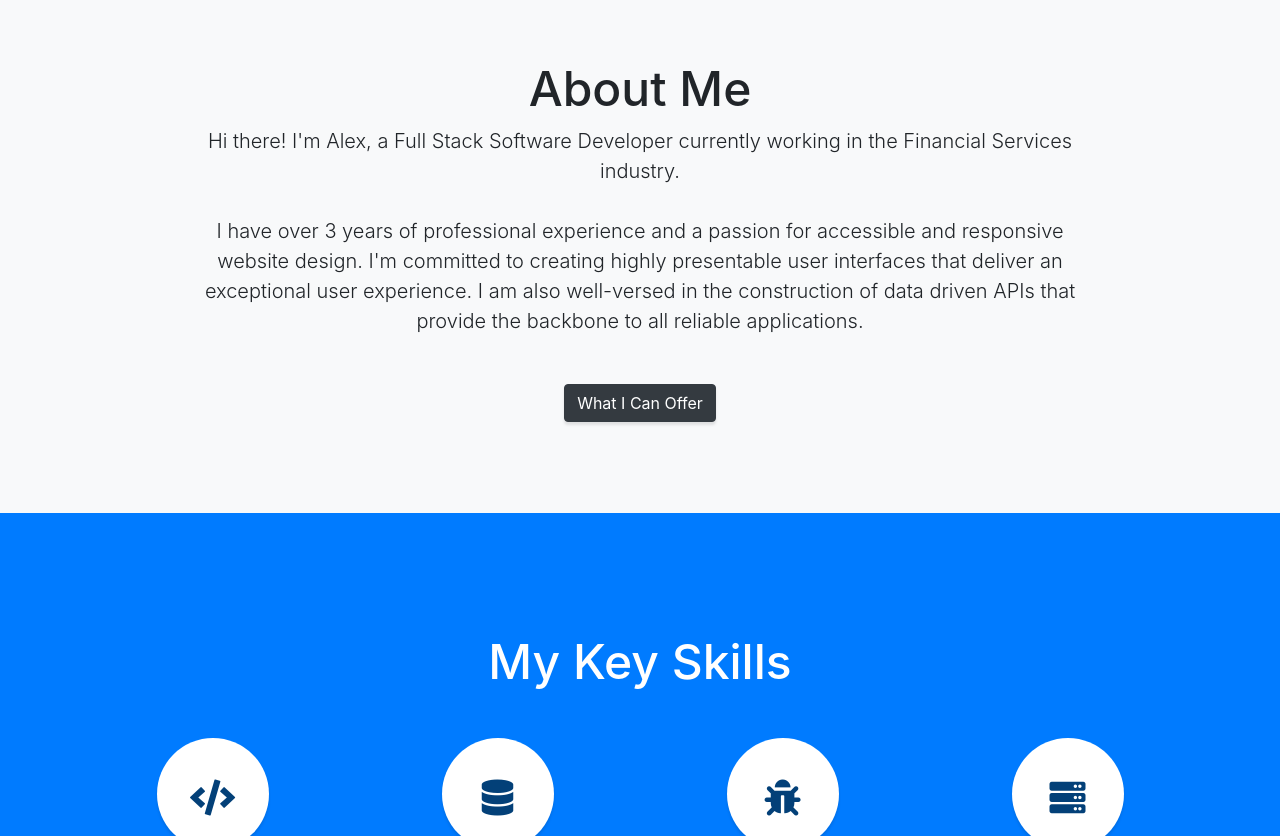
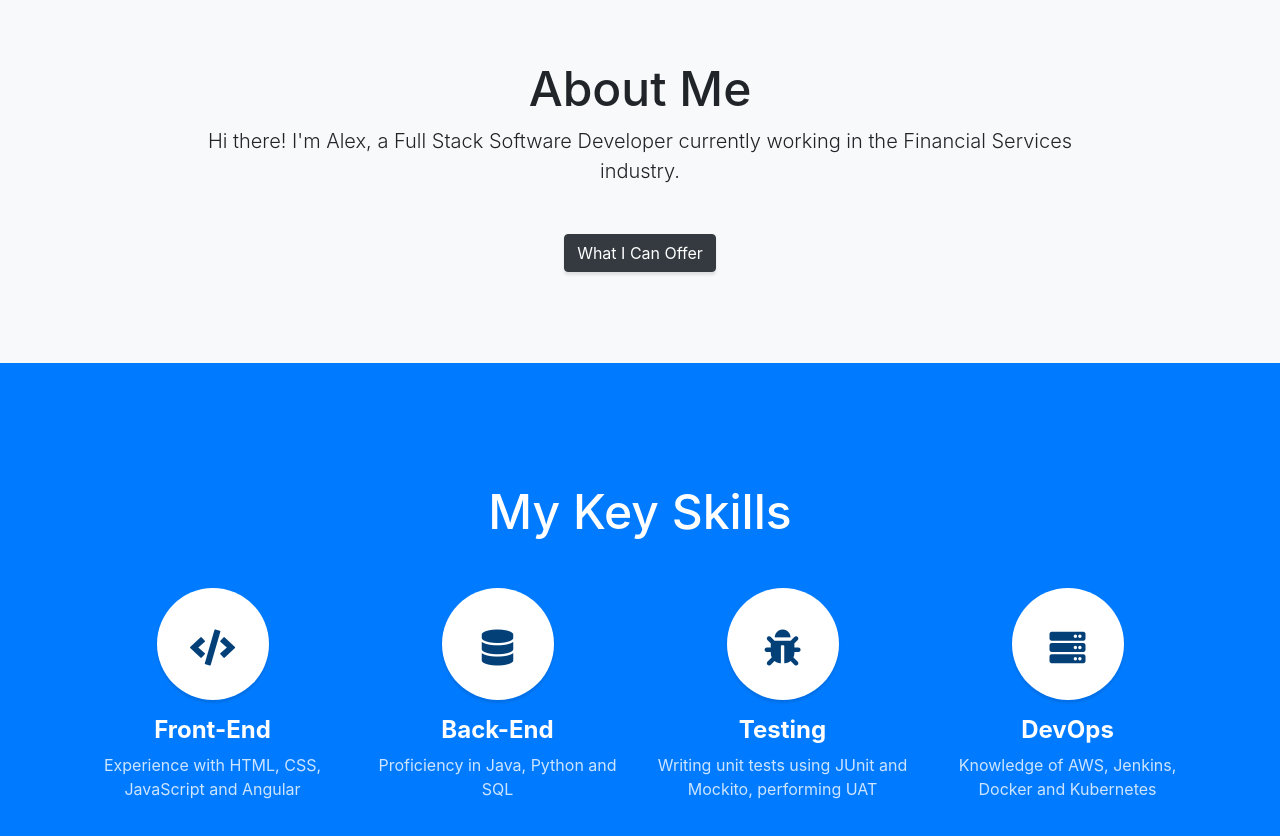
Before and after one commit to AlexCarolan/AlexCarolan.github.io, a website with bundled scripts: page index.html in a window 1280 px wide. Shown: the part 860-1696 px from the top of the page. Built offline with nearby package versions, Linux system fonts and the light colour scheme; animation ran at ten frames a second.

Commit message:
Simplified index

```diff
--- a/index.html
+++ b/index.html
@@ -81,7 +81,7 @@
       <div class="row">
         <div class="col-lg-10 mx-auto">
           <h2 class="header-title">About Me</h2>
-            <p class="lead mb-5">Hi there! I'm Alex, a Full Stack Software Developer currently working in the Financial Services industry.<br><br>I have over 3 years of professional experience and a passion for accessible and responsive website design. I'm committed to creating highly presentable user interfaces that deliver an exceptional user experience. I am also well-versed in the construction of data driven APIs that provide the backbone to all reliable applications. </p>
+            <p class="lead mb-5">Hi there! I'm Alex, a Full Stack Software Developer currently working in the Financial Services industry.</p>
           <a class="btn btn-dark btn-xl js-scroll-trigger" href="#services">What I Can Offer</a>
         </div>
       </div>
```
